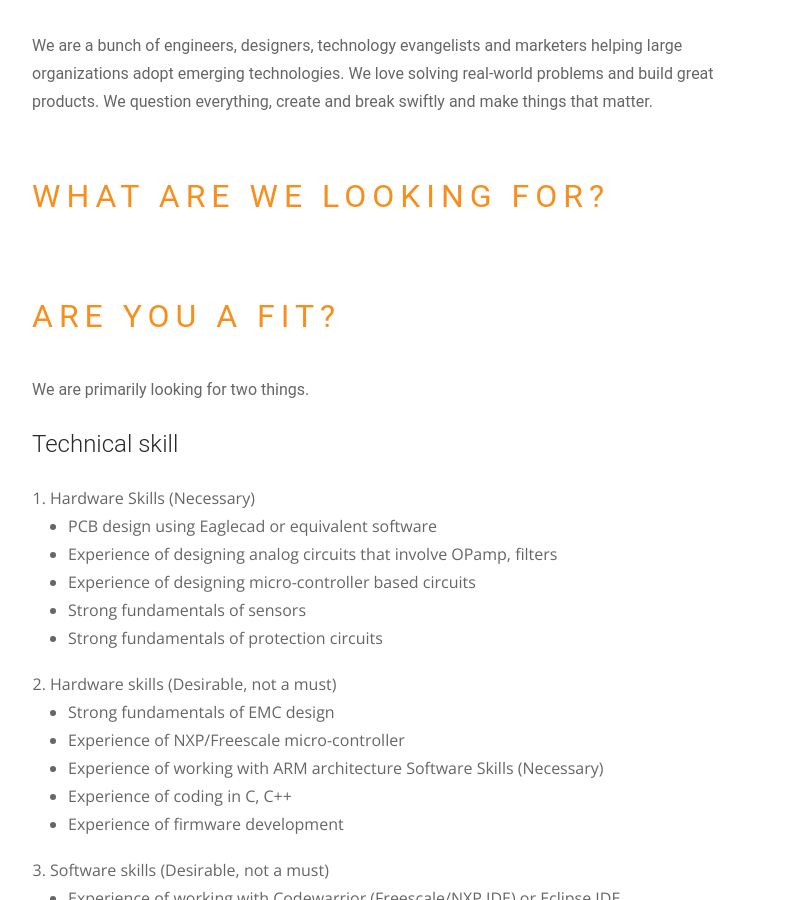
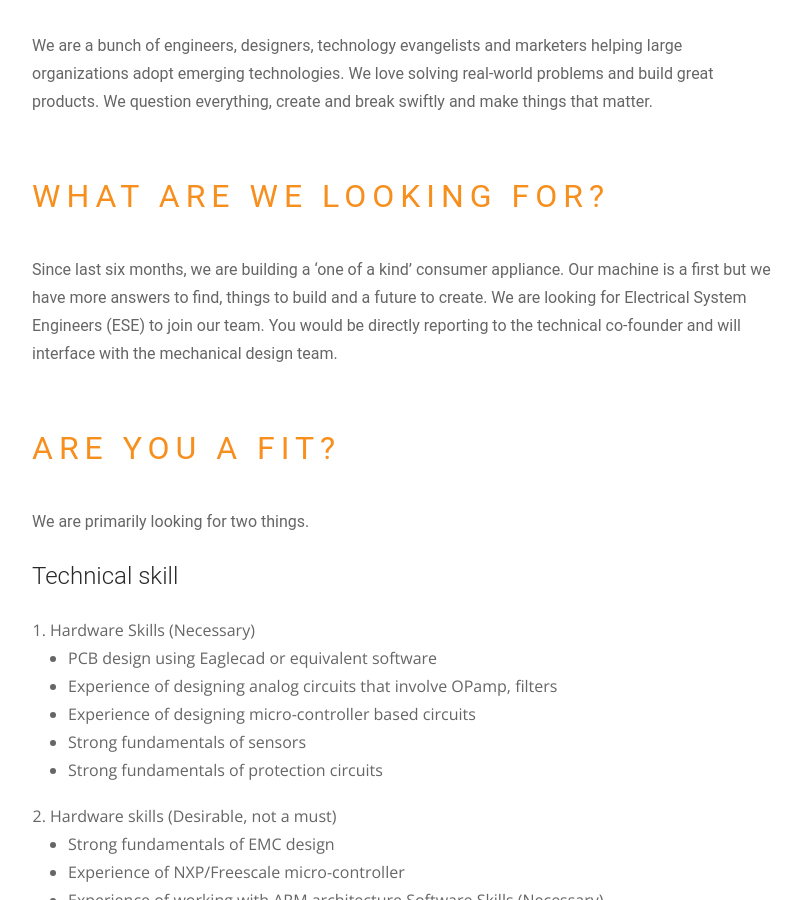
Before and after one commit to akshatkedia/fresher-foundry, a Jekyll site: the page built from careers.markdown, in a window 1280 px wide and 900 px high, scrolled down 343 px. Shown: the whole window, without its empty margins (233-1035 px from the left). Built offline with Jekyll 4.4.1, drawn with Linux system fonts in a browser that asks for light colours; some of the changed lines change nothing that is shown.

Commit message:
Updated Careers

```diff
--- a/careers.markdown
+++ b/careers.markdown
@@ -5,11 +5,11 @@
   helping large organizations adopt emerging technologies.  We love solving real-world
   problems and build great products. We question everything, create and break swiftly
   and make things that matter.
-We are looking for Electrical System Engineers: Since last six months, we are building
-  a ‘one of a kind’ consumer appliance. Our machine is a first but we have more answers
-  to find, things to build and a future to create. We are looking for Electrical System
-  Engineers (ESE) to join our team. You would be directly reporting to the technical
-  co-founder and will interface with the mechanical design team.
+What are we looking for?: Since last six months, we are building a ‘one of a kind’
+  consumer appliance. Our machine is a first but we have more answers to find, things
+  to build and a future to create. We are looking for Electrical System Engineers
+  (ESE) to join our team. You would be directly reporting to the technical co-founder
+  and will interface with the mechanical design team.
 Are you a fit text: |-
   We are primarily looking for two things.
 
```
